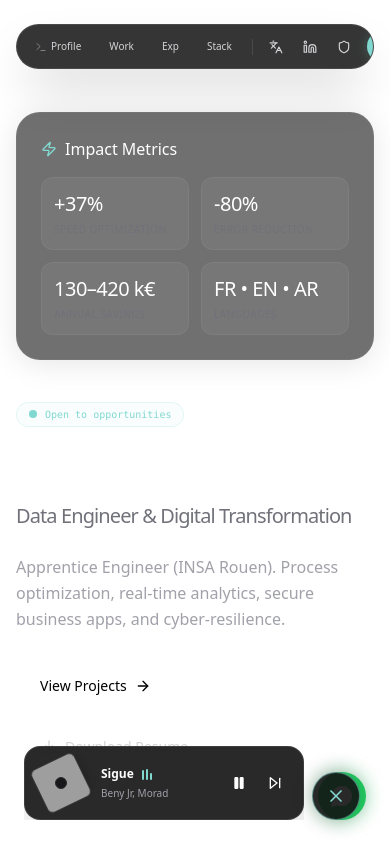
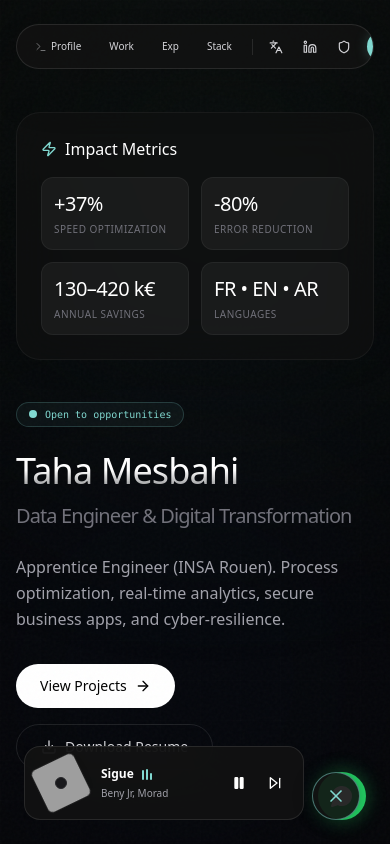
Before and after one commit to taha-mesbahi/taha-portfolio, a React (Vite) app: page / in a window 390 px wide. Shown: the top 844 px of the page. Built offline with nearby package versions, Linux system fonts and the light colour scheme; no server answers; the database is empty; grey boxes are pictures that could not be loaded.

Commit message:
Background animated removed for responsive mode

```diff
--- a/src/App.jsx
+++ b/src/App.jsx
@@ -560,7 +560,8 @@ export default function App() {
         {loading && <LoadingScreen />}
       </AnimatePresence>
 
-     <UnicornBackground />
+      <CyberBackground />
+
 
       {/* --- NAVBAR --- */}
       <nav className="fixed top-6 left-0 right-0 z-50 flex justify-center animate-fade-in print:hidden px-4">
```
